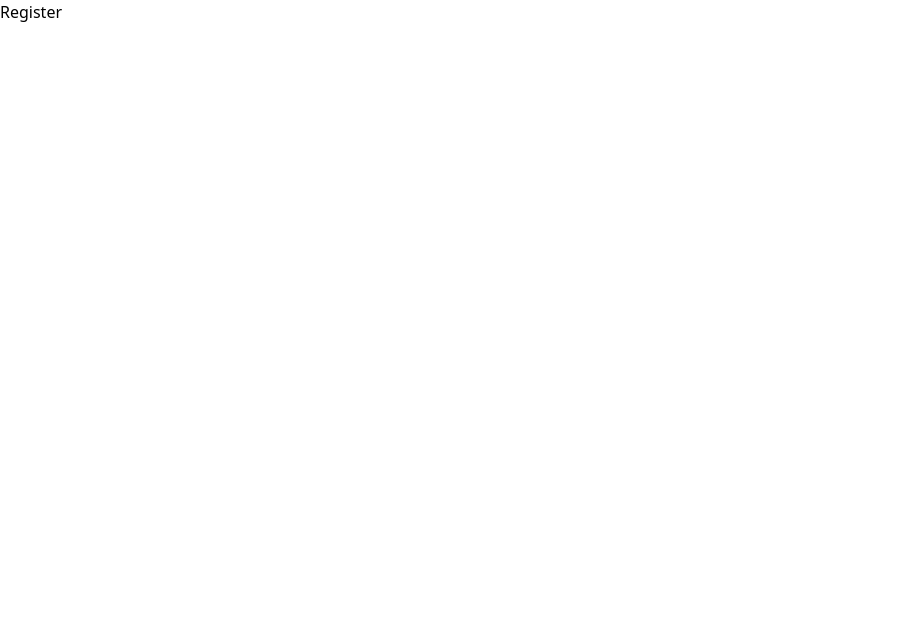
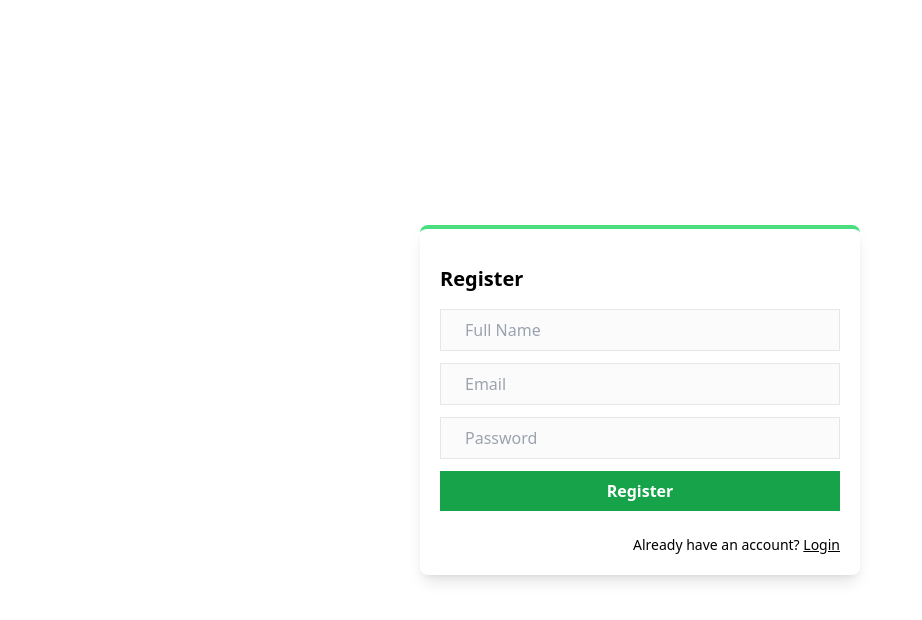
Before and after one commit to ylmgrbzz/Next.js-13-Authentication-Custom-Email-Password-with-NextAuth.js-MongoDB, a Next.js app: page /register in a window 1280 px wide. Shown: the top 620 px of the page, without its empty margins (0-922 px from the left). Built offline with nearby package versions, Linux system fonts and the light colour scheme.

Commit message:
feat: Add RegisterForm component to Register page

```diff
--- a/app/register/page.jsx
+++ b/app/register/page.jsx
@@ -1,7 +1,12 @@
+import RegisterForm from "@/components/RegisterForm";
 import React from "react";
 
 const Register = () => {
-  return <div>Register</div>;
+  return (
+    <div>
+      <RegisterForm />
+    </div>
+  );
 };
 
 export default Register;
--- /dev/null
+++ b/components/RegisterForm.jsx
@@ -0,0 +1,49 @@
+"use client";
+
+import Link from "next/link";
+import { useState } from "react";
+import { useRouter } from "next/navigation";
+
+export default function RegisterForm() {
+  return (
+    <div className="grid place-items-center h-screen">
+      <div className="shadow-lg p-5 rounded-lg border-t-4 border-green-400">
+        <h1 className="text-xl font-bold my-4">Register</h1>
+
+        <form
+          // onSubmit={handleSubmit}
+          className="flex flex-col gap-3"
+        >
+          <input
+            // onChange={(e) => setName(e.target.value)}
+            type="text"
+            placeholder="Full Name"
+          />
+          <input
+            // onChange={(e) => setEmail(e.target.value)}
+            type="text"
+            placeholder="Email"
+          />
+          <input
+            // onChange={(e) => setPassword(e.target.value)}
+            type="password"
+            placeholder="Password"
+          />
+          <button className="bg-green-600 text-white font-bold cursor-pointer px-6 py-2">
+            Register
+          </button>
+
+          {/* {error && (
+            <div className="bg-red-500 text-white w-fit text-sm py-1 px-3 rounded-md mt-2">
+              {error}
+            </div>
+          )} */}
+
+          <Link className="text-sm mt-3 text-right" href={"/"}>
+            Already have an account? <span className="underline">Login</span>
+          </Link>
+        </form>
+      </div>
+    </div>
+  );
+}
```
